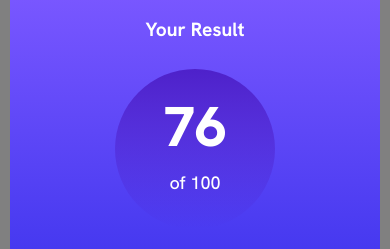
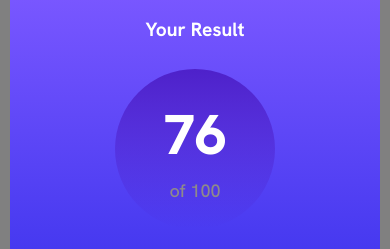
Before and after one commit to sclingan/results-summary, a React (Vite) app: page / in a window 390 px wide. Shown: the top 249 px of the page. Built offline with nearby package versions, Linux system fonts and the light colour scheme.

Commit message:
Final adjustments for mobile

```diff
--- a/src/App.css
+++ b/src/App.css
@@ -116,6 +116,7 @@ h2 {
 .p__score {
   font-size: 3.5rem;
   font-weight: var(--fw-800);
+  padding-top: 0.5rem;
 }
 
 h3 {
@@ -125,6 +126,10 @@ h3 {
 
 .p__score_results {
   padding-bottom: 1rem;
+}
+
+.p__score_circle {
+  color: hsl(0, 2%, 55%);
 }
 
 aside {
--- a/src/App.tsx
+++ b/src/App.tsx
@@ -12,7 +12,7 @@ function App() {
         <h2>Your Result</h2>
         <div className='div__score'>
           <p className='p__score'>76</p>
-          <p>of 100</p>
+          <p className='p__score_circle'>of 100</p>
         </div>
         <h3>Great</h3>
         <p className='p__score_results'>You scored higher than 65% of the people who have taken these tests.</p>
```
